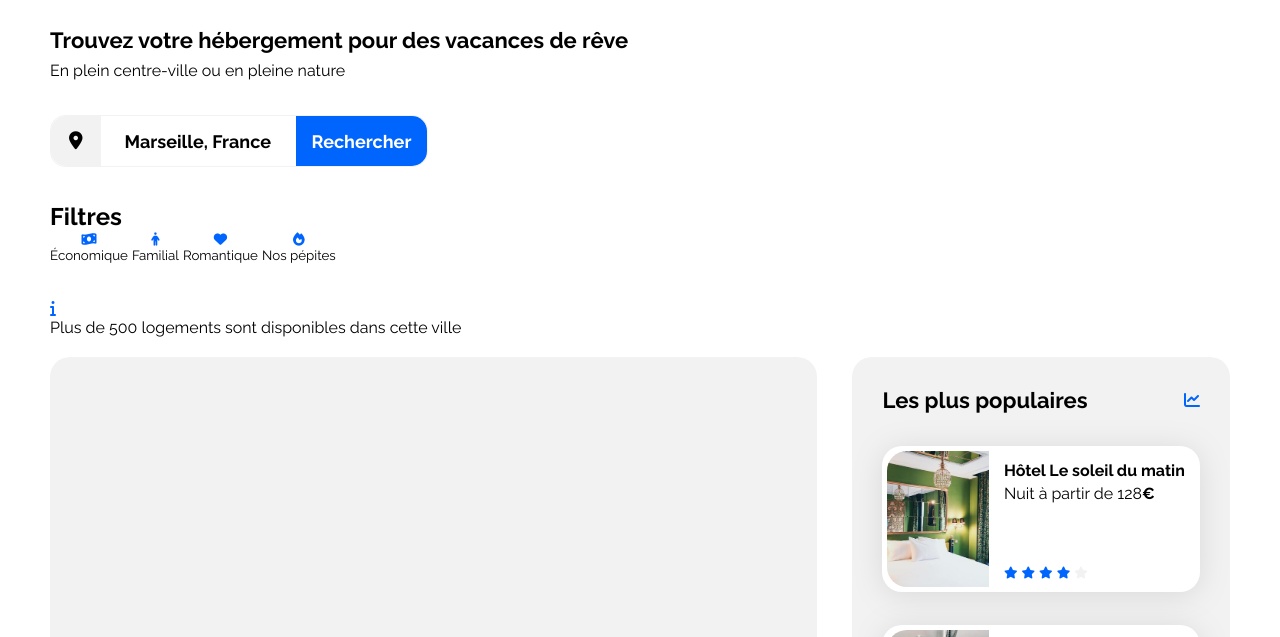
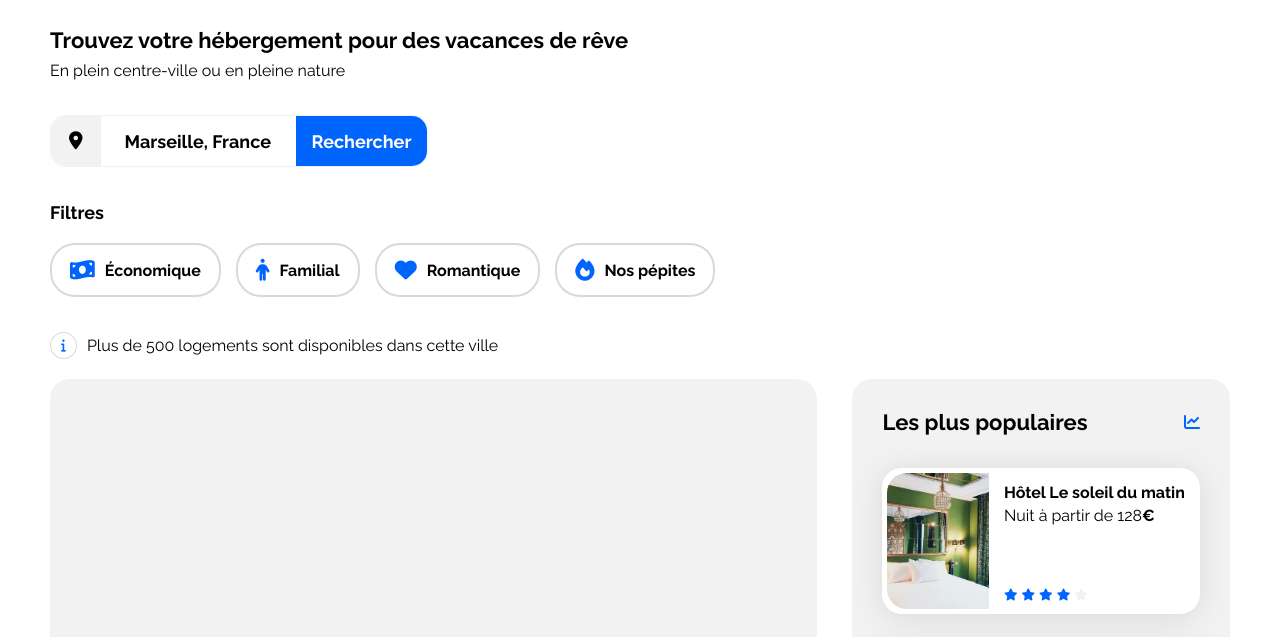
Before and after one commit to Alain-sys/OC_project2, a plain HTML site: page index.html in a window 1280 px wide. Shown: the part 86-723 px from the top of the page. Drawn offline with Linux system fonts and the light colour scheme.

Commit message:
feat: filters

```diff
--- a/css/search.css
+++ b/css/search.css
@@ -56,6 +56,56 @@
   display: none;
 }
 
+/****** Filters ******/
+.filter-container {
+  display: flex;
+  flex-direction: column;
+  gap: 20px;
+}
+
+.filter-container__title {
+  font-size: 18px;
+}
+
+.filter {
+  display: grid;
+  grid-template: 1fr / repeat(4, auto);
+  gap: 15px;
+  margin-right: auto;
+}
+
+.filter__button {
+  display: flex;
+  align-items: center;
+  gap: 10px;
+  padding: 14px 18px;
+  border: 2px solid var(--border-dark-grey);
+  border-radius: 25px;
+  font-size: 16px;
+  font-weight: bold;
+}
+
+.filter__button:hover {
+  background-color: var(--filter-bg-color);
+}
+
+.filter__icon {
+  font-size: 22px;
+}
+
+.tooltip {
+  display: flex;
+  align-items: center;
+  gap: 10px;
+}
+
+.tooltip__icon {
+  padding: 6px 10px;
+  font-size: 13px;
+  border: 1px solid var(--border-dark-grey);
+  border-radius: 50%;
+}
+
 @media all and (max-width: 768px) {
   .search {
     padding: 20px;
@@ -81,4 +131,14 @@
   .search-bar__icon-search {
     color: #ffffff;
   }
+
+  /****** Filters ******/
+  .filter {
+    grid-template: 1fr 1fr / 1fr 1fr;
+    gap: 10px;
+  }
+
+  .filter__button {
+    font-size: 14px;
+  }
 }
--- a/index.html
+++ b/index.html
@@ -57,28 +57,28 @@
         </form>
 
         <div class="filter-container">
-          <h2>Filtres</h2>
+          <h2 class="filter-container__title">Filtres</h2>
           <div class="filter">
             <button class="filter__button">
-              <i class="fa-solid fa-money-bill-wave"></i>
-              <p>Économique</p>
+              <i class="fa-solid fa-money-bill-wave filter__icon"></i>
+              Économique
             </button>
             <button class="filter__button">
-              <i class="fa-solid fa-person"></i>
-              <p>Familial</p>
+              <i class="fa-solid fa-person filter__icon"></i>
+              Familial
             </button>
             <button class="filter__button">
-              <i class="fa-solid fa-heart"></i>
-              <p>Romantique</p>
+              <i class="fa-solid fa-heart filter__icon"></i>
+              Romantique
             </button>
             <button class="filter__button">
-              <i class="fa-solid fa-fire"></i>
-              <p>Nos pépites</p>
+              <i class="fa-solid fa-fire filter__icon"></i>
+              Nos pépites
             </button>
           </div>
         </div>
         <div class="tooltip">
-          <i class="fa-solid fa-info"></i>
+          <i class="fa-solid fa-info tooltip__icon"></i>
           <p>Plus de 500 logements sont disponibles dans cette ville</p>
         </div>
       </section>
```
